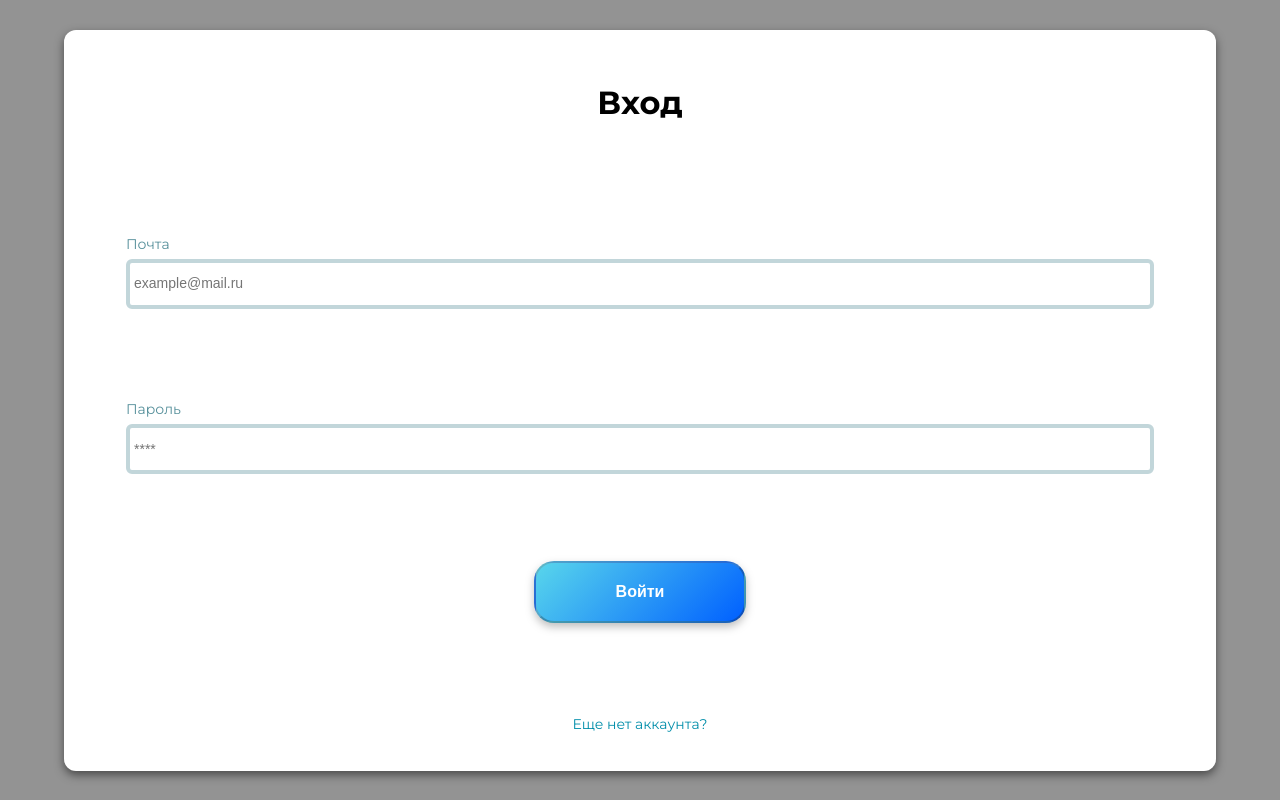
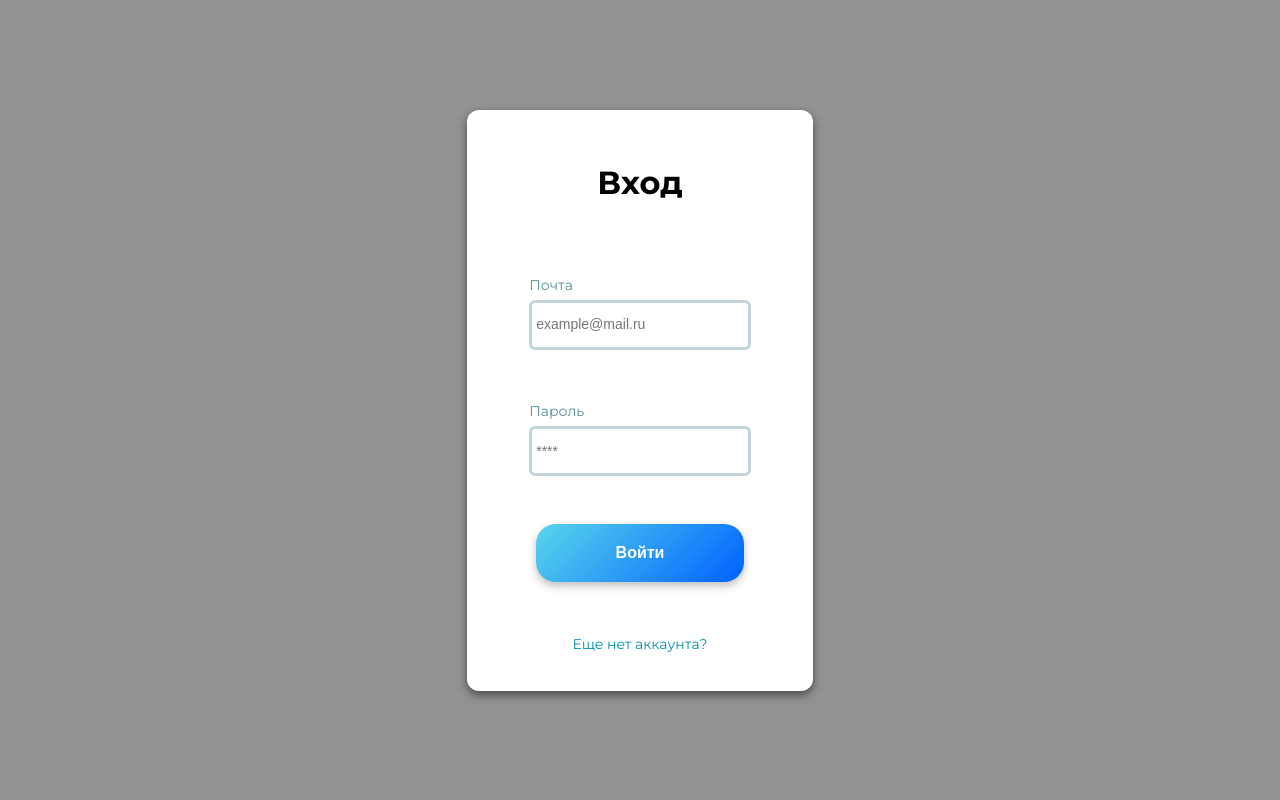
Before and after one commit to NikMakPak/weneo_, a React (Create React App) app: page /login in a window 1280 px wide. Built offline with nearby package versions, Linux system fonts and the light colour scheme.

Commit message:
Fix login

```diff
--- a/src/components/Login/Login.module.scss
+++ b/src/components/Login/Login.module.scss
@@ -20,8 +20,8 @@
   border-radius: 12px;
   background-color: white;
   padding: 32px 62px;
-  height: calc(100vh - 59px);
-  width: 90vw;
+  height: calc(80vh - 59px);
+  width: 27vw;
   display: flex;
   flex-direction: column;
   justify-content: space-between;
@@ -36,11 +36,15 @@
 .input {
   width: 100%;
   background: #FFFFFF;
-  border: 4px solid #C2D6DA;
+  border: 3px solid #C2D6DA;
   border-radius: 6px;
   padding-left: 4px;
   height: 50px;
   cursor: pointer;
+  &:focus{
+    outline: none;
+    border: 3px solid #57D4ED;
+  }
 
 }
 
@@ -67,6 +71,7 @@ form {
 .submit {
   background: linear-gradient(315deg, #0060FF 0%, #56D3EC 97.34%);
   border-radius: 20px;
+  border: none;
   padding: 20px 80px;
   filter: drop-shadow(0px 4px 4px rgba(0, 0, 0, 0.25));
   font-weight: 600;
--- a/src/pages/Landing/Landing.jsx
+++ b/src/pages/Landing/Landing.jsx
@@ -22,8 +22,7 @@ const Landing = () => {
               <h1><span>Инновационная</span> веб студия для вашего вашего <span>бизнеса</span></h1>
               <p>Cоздание нового или редизайне существующего проекта с помощью искусственного интеллекта и нашей
                 современной платформы.</p>
-              <button className={styles.btn}>Попробовать инновации <img src="./img/arrow.svg" alt=""
-                                                                        onClick={handleClick}/></button>
+              <button onClick={handleClick} className={styles.btn}>Попробовать инновации <img src="./img/arrow.svg" alt="" /></button>
             </div>
           </div>
         </div>
--- a/src/pages/Landing/Landing.module.scss
+++ b/src/pages/Landing/Landing.module.scss
@@ -67,6 +67,8 @@
 
 .logo {
   position: absolute;
+  width: 40vw;
+
 }
 
 footer{
```
